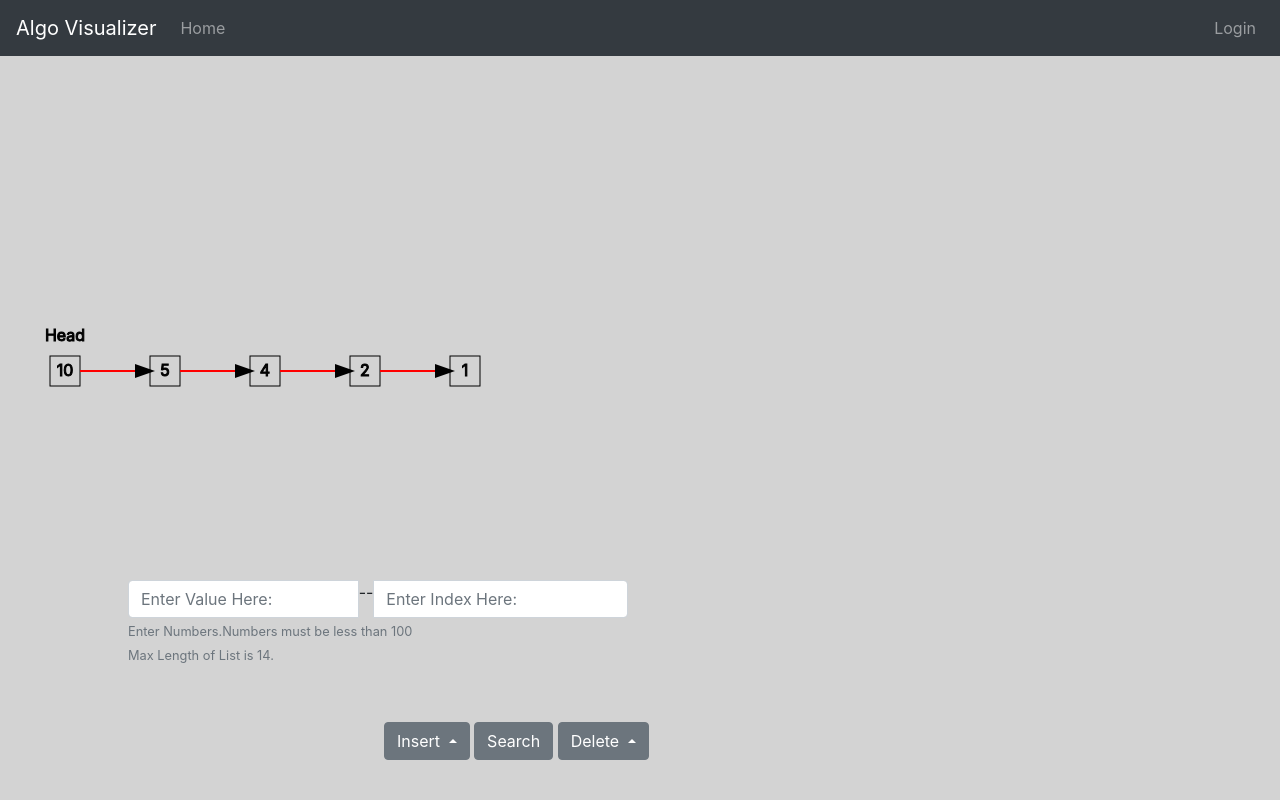
After one commit to Hussnain47/AlgorithmVisualizer, a Django app: page /Linked_List/ in a window 1280 px wide. The commit adds this page. Run offline with Django 3.2, Linux system fonts and the light colour scheme; some libraries are stand-ins or nearby versions.

Commit message:
Added LinkedList

```diff
--- /dev/null
+++ b/AlgoVisualize/mainAlgo/static/mainAlgo/LinkedList.css
@@ -0,0 +1,21 @@
+
+
+#List-Operations{
+    width: 100%
+}
+
+#input-container{
+    position: absolute;
+    width: 500px;
+    left:10%;
+}
+
+#index{
+    width: 50px;
+}
+
+#Buttons{
+    position: absolute;
+    bottom: 5%;
+    left: 30%;
+}
--- /dev/null
+++ b/AlgoVisualize/mainAlgo/static/mainAlgo/LinkedList.js
@@ -0,0 +1,322 @@
+//Making the Visual Stuff here
+var svgNS = "http://www.w3.org/2000/svg";
+
+id = 0;
+function additem(x, y, width, height, xgap, ygap, value,firstitem) {
+
+    var svr = document.createElementNS(svgNS, "rect")
+    svr.setAttributeNS(null, 'id', 'rect' + id)
+    svr.setAttributeNS(null, 'x', x);
+    svr.setAttributeNS(null, 'y', y);
+    svr.setAttributeNS(null, 'width', width);
+    svr.setAttributeNS(null, 'height', height);
+    svr.setAttributeNS(null, 'fill', 'transparent');
+    svr.setAttributeNS(null, 'stroke', 'black');
+
+    var svt = document.createElementNS(svgNS, "text");
+
+    svt.setAttributeNS(null, 'id', 'text' + id);
+    svt.setAttributeNS(null, 'x', x + parseInt(width / 2));
+    svt.setAttributeNS(null, 'y', y + 5 + parseInt(height / 2));
+    svt.setAttributeNS(null, 'text-anchor', 'middle');
+    svt.setAttributeNS(null, 'stroke', 'black');
+    if(!firstitem){
+        var svl = document.createElementNS(svgNS, "line");
+        var prevx = Math.abs(x - xgap);
+        var prevy = Math.abs(y - ygap);
+        svl.setAttributeNS(null, 'id', 'line' + id);
+        svl.setAttributeNS(null, 'x1', prevx+width);
+        svl.setAttributeNS(null, 'y1', prevy + parseInt(height / 2));
+        svl.setAttributeNS(null, 'x2', x - 15);
+        svl.setAttributeNS(null, 'y2', y + parseInt(height / 2));
+        svl.setAttributeNS(null, 'stroke', 'red');
+        svl.setAttributeNS(null, 'stroke-width', 2);
+        svl.setAttributeNS(null, 'marker-end', "url(#arrowhead)");
+        document.getElementById('svg').appendChild(svl);
+    }
+    else{
+        var head = document.createElementNS(svgNS, "text");
+
+        head.setAttributeNS(null, 'id', 'headtext');
+        head.setAttributeNS(null, 'x', x+width/2);
+        head.setAttributeNS(null, 'y', y-height/2);
+        head.setAttributeNS(null, 'text-anchor', 'middle');
+        head.setAttributeNS(null, 'stroke', 'black');
+        document.getElementById('svg').appendChild(head);
+        document.getElementById('headtext').innerHTML = 'Head';
+    }
+
+
+
+
+    document.getElementById('svg').appendChild(svr);
+    document.getElementById('svg').appendChild(svt);
+    document.getElementById('text' + id).innerHTML = value;
+    id++;
+}
+
+
+function timeout(ms) {
+    return new Promise(resolve => setTimeout(resolve, ms));
+}
+
+
+//Linked List Implementation here
+
+class ListNode {
+    constructor(val, next) {
+        this.val = val;
+        this.next = next;
+    }
+}
+class LinkedList {
+    constructor(val) {
+        this.head = new ListNode(val, null);
+        this.len = 1
+
+    }
+    insertNodeatHead(val) {
+        let node = new ListNode(val, this.head);
+        this.head = node;
+        this.len++;
+    }
+    async insertNodeatEnd(val) {
+        let thead = this.head;
+
+        if(this.len == 1){
+            this.insertNodeatHead(val);
+        }
+        else{
+            let i = 0
+            while(thead.next != null){
+                document.getElementById("rect"+i).setAttribute('fill','green');
+                await timeout(1000);
+                thead = thead.next;
+                i++;
+            }
+
+            let node = new ListNode(val,null);
+            thead.next = node;
+        }
+
+    }
+    async insertNode(index, val) {
+        let thead = this.head;
+        if(index == 0 ){
+            this.insertNodeatHead(val)
+        }
+        else{
+            if (index <= this.len) {
+                let i = 0;
+                while (i <= index-1 && thead.next != null) {
+                    document.getElementById("rect"+i).setAttribute('fill','#0085eb');
+                    await timeout(1000);
+
+                    thead = thead.next;
+                    i++;
+                }
+                document.getElementById("rect"+i).setAttribute('fill','#0085eb');
+                await timeout(1000);
+                let node = new ListNode(val, thead.next);
+                thead.next = node;
+                this.len++;
+            }
+            else {
+                alert('index out of bounds')
+            }
+        }
+    }
+
+    async searchNode(val){
+        let thead = this.head;
+        let i = 0
+        while(thead != null){
+            if(val == thead.val){
+                document.getElementById("rect"+i).setAttribute('fill','green');
+                await timeout(1000);
+                break;
+            }
+            document.getElementById("rect"+i).setAttribute('fill','#0085eb');
+            await timeout(1000);
+            thead = thead.next;
+            i++;
+        }
+    }
+
+    async deleteNode(val) {
+        let thead = this.head;
+        let prev = null;
+
+        let i = 0
+        while (thead.val != val && thead != null) {
+            document.getElementById("rect"+i).setAttribute('fill','#0085eb');
+            await timeout(1000);
+            prev = thead;
+            thead = thead.next;
+            i++;
+        }
+        document.getElementById("rect"+i).setAttribute('fill','#0085eb');
+        await timeout(1000);
+        prev.next = thead.next;
+        this.len--;
+
+
+    }
+    deleteNodefromHead(){
+        this.head = this.head.next;
+        this.len--;
+    }
+    async deleteNodefromEnd(){
+        let thead = this.head;
+        if(this.len == 1){
+            this.deleteNodefromStart();
+        }
+        else{
+            let i = 0
+            while(thead.next.next != null){
+                document.getElementById("rect"+i).setAttribute('fill','#0085eb');
+                await timeout(1000);
+                thead = thead.next;
+                i++;
+            }
+            document.getElementById("rect"+i).setAttribute('fill','#0085eb');
+            await timeout(1000);
+            thead.next = null
+            this.len--;
+        }
+    }
+    displayNode() {
+        let thead = this.head;
+        while (thead != null) {
+            console.log(thead.val)
+            thead = thead.next;
+        }
+    }
+    displayscreen() {
+        id = 0
+        var def = $('#mardef').detach();
+        $('#svg').empty();
+        $('#svg').append(def);
+        let x = 50;
+        let y = 300;
+        let width = 30;
+        let height = 30;
+        let xgap = 100;
+        let f = true;
+        let thead = this.head;
+        while (thead != null) {
+            additem(x, y, width,height, xgap, 0, thead.val,f);
+            f = false;
+            x = x + xgap;
+            thead = thead.next;
+        }
+    }
+}
+
+
+
+l1 = new LinkedList(1)
+l1.insertNodeatHead(2)
+l1.insertNodeatHead(4)
+l1.insertNodeatHead(5)
+l1.insertNodeatHead(10);
+
+l1.displayNode();
+l1.displayscreen();
+
+function validateinputval(){
+    try{
+        let val = $('#inputval').val();
+        x = parseInt(val);
+        if(isNaN(x)){
+            throw "Not a Number"
+        }
+        else if(x > 100){
+            throw "Value must be less than 100"
+        }
+        else if(l1.len > 13){
+            throw "Exceeds Max Length"
+        }
+        else{
+            return x
+        }
+    }
+    catch(err){
+        alert(err);
+        return false
+    }
+}
+function validateinputindex(){
+    try{
+        let val = $('#index').val();
+        x = parseInt(val);
+        console.log(x)
+        if(isNaN(x)){
+            throw "Not an Index"
+        }
+        else if(x > l1.len){
+            throw "Index Out of Bounds"
+        }
+        else{
+            return x
+        }
+    }
+    catch(err){
+        alert(err);
+        return false
+    }
+}
+
+$("#insertatEnd").click(async function () {
+    let val = validateinputval()
+    if(val){
+        await l1.insertNodeatEnd(val);
+        l1.displayNode();
+        l1.displayscreen();
+    }
+
+});
+$("#insertatHead").click(function () {
+    let val = validateinputval()
+    if(val){
+        l1.insertNodeatHead(val);
+        l1.displayscreen();
+    }
+});
+$("#insertatIndex").click(async function () {
+    let val = validateinputval()
+    let index = validateinputindex();
+    if(val && index){
+        await l1.insertNode(index,val);
+        await timeout(1000);
+        l1.displayscreen();
+    }
+});
+$("#search").click(async function () {
+
+    let val = validateinputval()
+    if(val){
+        await l1.searchNode(val);
+        await timeout(1000);
+        l1.displayscreen();
+    }
+});
+$("#deletefromHead").click(async function () {
+
+    l1.deleteNodefromHead();
+    l1.displayscreen();
+});
+$("#deletefromEnd").click(async function () {
+
+    await l1.deleteNodefromEnd();
+    await timeout(1000);
+    l1.displayscreen();
+});
+$("#deletefromVal").click(async function () {
+    let val = validateinputval();
+    if(val){
+        await l1.deleteNode(val);
+        await timeout(1000);
+        l1.displayscreen();
+    }
+});
--- a/AlgoVisualize/mainAlgo/templates/mainAlgo/Homepage.html
+++ b/AlgoVisualize/mainAlgo/templates/mainAlgo/Homepage.html
@@ -27,7 +27,7 @@
         </div>
         <div class="card-footer text-center">
 
-            <a class="card-link btn btn-dark" href = "#" >Go</a>
+            <a class="card-link btn btn-dark" href = "{% url 'linked-list' %}" >Go</a>
 
         </div>
     </div>
--- /dev/null
+++ b/AlgoVisualize/mainAlgo/templates/mainAlgo/LinkedList.html
@@ -0,0 +1,60 @@
+{% extends "mainAlgo/base.htm" %}
+{% block content %}
+{% load static %}
+
+<link rel="stylesheet" href="{% static 'mainAlgo/LinkedList.css' %}">
+
+
+<div>
+    <div id = "Svg-Box">
+        <svg id='svg' width='100%' height='500px'>
+            <defs id='mardef'>
+                <marker id="arrowhead" markerWidth="10" markerHeight="7" refX="0" refY="3.5" orient="auto">
+                    <polygon points="0 0, 10 3.5, 0 7" />
+                </marker>
+            </defs>
+        </svg>
+    </div>
+    <div id='List-Operations ' class='d-inline-block'>
+        <div id="input-container">
+            <div class="input-group">
+                <input id="inputval" type="text" class="form-control" placeholder="Enter Value Here:">
+                <span class="input-group-addon">--</span>
+                <input id="index" type="text" class="form-control" placeholder="Enter Index Here:">
+            </div>
+
+            <small class="text-muted">Enter Numbers.Numbers must be less than 100<br>Max
+                Length of List is 14.</small>
+        </div>
+        <div id='Buttons'>
+            <div class='Insert-block dropup d-inline-block'>
+                <button class="btn btn-secondary dropdown-toggle" type="button" id="insertdrop" data-toggle="dropdown"
+                    aria-haspopup="true" aria-expanded="false">
+                    Insert
+                </button>
+                <div class='dropdown-menu bg-secondary ' aria-labelledby="insertdrop">
+                    <a id='insertatHead' class='text-white dropdown-item bg-secondary'>Insert at Head</a>
+                    <a id='insertatIndex' class='text-white dropdown-item bg-secondary'>Insert at Index</a>
+                    <a id='insertatEnd' class='text-white dropdown-item bg-secondary'>Insert at End</a>
+                </div>
+            </div>
+            <div class = 'd-inline-block'>
+                <button type="button" id = "search" class ='btn btn-secondary'>Search</button>
+            </div>
+            <div class="Delete-block dropup d-inline-block">
+                <button class="btn btn-secondary dropdown-toggle" type="button" id="deletedrop" data-toggle="dropdown"
+                    aria-haspopup="true" aria-expanded="false">
+                    Delete
+                </button>
+                <div class='dropdown-menu bg-secondary ' aria-labelledby="deletedrop">
+                    <a id='deletefromHead' class='text-white dropdown-item bg-secondary'>Delete from Head</a>
+                    <a id='deletefromVal' class='text-white dropdown-item bg-secondary'>Delete from Index</a>
+                    <a id='deletefromEnd' class='text-white dropdown-item bg-secondary'>Delete from End</a>
+                </div>
+            </div>
+        </div>
+    </div>
+
+    <script src="{% static 'mainAlgo/LinkedList.js'%}"></script>
+</div>
+{% endblock %}
--- a/AlgoVisualize/mainAlgo/templates/mainAlgo/base.htm
+++ b/AlgoVisualize/mainAlgo/templates/mainAlgo/base.htm
@@ -1,13 +1,14 @@
 <!DOCTYPE html>
-<html>
+<html lang ="en">
 
 <head>
     <title>AlgoVisualize</title>
     <meta charset="UTF-8">
+    <meta http-equiv="X-UA-Compatible" content="IE=edge">
     <meta name="viewport" content="width=device-width, initial-scale=1.0">
     <script src="https://ajax.googleapis.com/ajax/libs/jquery/3.5.1/jquery.min.js"></script>
-	<link rel="stylesheet" href="https://maxcdn.bootstrapcdn.com/bootstrap/4.0.0/css/bootstrap.min.css">
-	<script src="https://maxcdn.bootstrapcdn.com/bootstrap/4.5.2/js/bootstrap.min.js"></script>
+    <link rel="stylesheet" href="https://maxcdn.bootstrapcdn.com/bootstrap/4.0.0/css/bootstrap.min.css">
+    <script src="https://maxcdn.bootstrapcdn.com/bootstrap/4.5.2/js/bootstrap.bundle.min.js"></script>
     <style>
         body{
             background-color: lightgray;
--- a/AlgoVisualize/mainAlgo/urls.py
+++ b/AlgoVisualize/mainAlgo/urls.py
@@ -8,4 +8,5 @@ urlpatterns = [
     path('Bubble_sort/', views.bubblesort,name = 'bubble-sort'),
     path('BigIS/',views.bigIS,name= 'big-insertion-sort'),
     path('Merge_Sort/',views.mergesort,name= 'merge-sort'),
+    path('Linked_List/',views.linkedlist,name= 'linked-list'),
 ]
--- a/AlgoVisualize/mainAlgo/views.py
+++ b/AlgoVisualize/mainAlgo/views.py
@@ -14,3 +14,6 @@ def bubblesort(request):
 
 def mergesort(request):
     return render(request, 'mainAlgo/MS.html')
+
+def linkedlist(request):
+    return render(request, 'mainAlgo/LinkedList.html')
```
